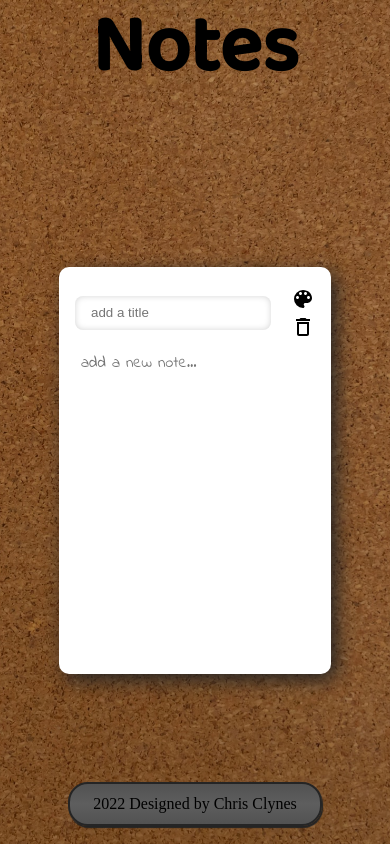
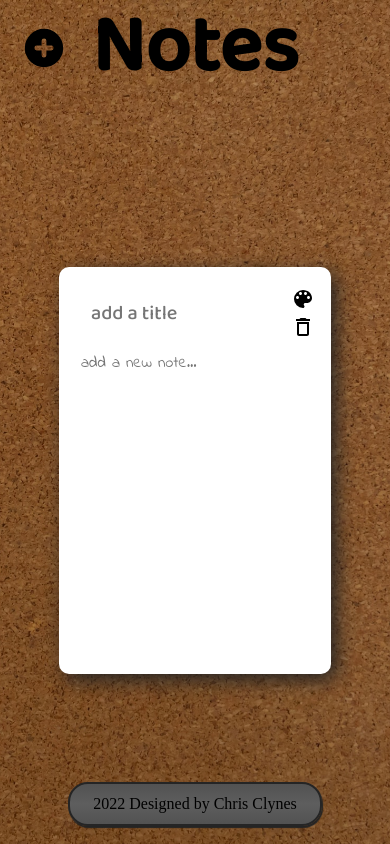
Before and after one commit to ChrisClynes/notes-app, a React (Create React App) app: page / in a window 390 px wide. Built offline with nearby package versions, Linux system fonts and the light colour scheme.

Commit message:
fixed all mobile formatting, sidebar button position on all screen sizes

```diff
--- a/src/components/Header/Header.css
+++ b/src/components/Header/Header.css
@@ -17,3 +17,11 @@
     font-size: 5rem;
     font-weight: 600;
 }
+
+@media screen and (max-width: 350px) {
+    .app__title {
+        font-family: 'Baloo 2', cursive;
+        font-size: 3.5rem;
+        font-weight: 600;
+    }
+}
--- a/src/components/Sidebar/Sidebar.css
+++ b/src/components/Sidebar/Sidebar.css
@@ -3,6 +3,7 @@
     height: 100%;
     display: flex;
     flex-direction: row;
+    position: relative;
 
 }
 
@@ -13,7 +14,7 @@
     float: left;
     justify-content: center;
     align-items: center;
-    background-image: linear-gradient(to right, rgba(58, 58, 58, 0.945) , rgba(141, 141, 141, 0.808));
+    background-image: linear-gradient(to right, rgba(139, 139, 139, 0.897) , rgba(172, 172, 172, 0.767));
     border-right: 3px solid rgba(12, 12, 12, 0.938);
 }
 
@@ -82,7 +83,65 @@
 }
 
 @media screen and (max-width:650px) {
+
     .app__sidebar_wrapper {
-        display: none;
+        position: absolute;
+        width: 60px;
+        height: 60px;
+        top: 20px;
+        left: 10px;
+        display: flex;
+        align-items: center;
+        justify-content: center;
+        align-items: center;
+        z-index: 11;
+        }
+
+    .app__sidebar {
+        min-width: none;
+        background: none;
+        border: none;
+        display: flex;
+        float: none;
+        justify-content: center;
+        align-items: center;
+        position: relative;
+    }
+
+    .app__color_picker-wrapper {
+        width: 60px;
+        height: 200px;
+        display: flex;
+        align-items: center;
+        justify-content: center;
+        align-items: center;
+        position: absolute;
+        bottom: -10px;
+        left: 3px;
+        transform: translateY(100%);
+    }
+
+    .app__color_picker {
+        background: none;
+        border: none;
+    }
+
+    .colors {
+        margin: 0.5rem 0.25rem;
+        cursor: pointer;
+        height: 30px;
+        width: 30px;
+        border-radius: 100%;
     }
 }
+
+@media screen and (max-width: 350px) {
+    .app__sidebar_wrapper {
+        position: absolute;
+        width: 40px;
+        height: 60px;
+        top: 20px;
+        left: 0px;
+
+        }
+}
--- a/src/components/Sidebar/Sidebar.jsx
+++ b/src/components/Sidebar/Sidebar.jsx
@@ -14,7 +14,7 @@ const Sidebar = ({ sidebarExpand, setSidebarExpand, notes, setNotes, title}) =>
         const newNote = {
                 id: nanoid(),
                 title: "",
-                text: "add a new note...",
+                text: "",
                 date: new Date().toLocaleString(),
                 color: color
                 }
--- a/src/container/Notes/Notes.css
+++ b/src/container/Notes/Notes.css
@@ -45,7 +45,7 @@
     margin: 0;
 }
 
-.app__note-title {
+.app__note-title:active {
     width: 70%;
     height: 2rem;
     padding-right: 1rem;
@@ -54,7 +54,21 @@
     border-radius: 0.5rem;
     box-shadow: inset 0 0 6px rgba(0, 0, 0, 0.171);
     border: none;
+    font-family: 'Baloo 2', cursive;
+    font-size: 1.5rem;
+    outline: none;
+    border: none;
+}
 
+.app__note-title {
+    width: 70%;
+    height: 2rem;
+    padding-right: 1rem;
+    padding-left: 1rem;
+    border: none;
+    font-family: 'Baloo 2', cursive;
+    font-size: 1.5rem;
+    background-color: transparent;
 }
 
 .app__note-buttons {
@@ -152,6 +166,21 @@
 
         }
 
+        .app__note_color-picker{
+            width: 220px;
+            height: 60px;
+            top: -30px;
+            left: 18px;
+        }
+        .noteColors {
+            margin: 0.5rem 0.5rem;
+            cursor: pointer;
+            border: none;
+            height: 26px;
+            width: 26px;
+            border-radius: 100%;
+        }
+
         .app__note-content {
             padding: 0.5rem 1rem 1rem 1rem;
             margin: 0rem 0rem 1rem 0rem;
@@ -176,4 +205,8 @@
             padding-top: 4px;
 
         }
+
+        .app__note-title {
+            font-size: 1.25rem;
+        }
     }
--- a/src/container/Notes/Notes.jsx
+++ b/src/container/Notes/Notes.jsx
@@ -1,6 +1,6 @@
 import React, { useState } from 'react';
 import { MdOutlineDeleteOutline, MdColorLens } from 'react-icons/md';
-import { nanoid } from 'nanoid';
+
 
 import './Notes.css';
 
@@ -63,7 +63,7 @@ const Notes = ({ setNotes, notes, title, text, date, color, componentId }) => {
                 </div>
             )}
             <div className="app__note-header">
-                <input type="text" className="app__note-title" value={title} placeholder='add a title' onChange={(e) => handleUpdateNote("title", e.target.value, componentId)}/>
+                <input type="text" className="app__note-title" value={title} placeholder="add a title" onChange={(e) => handleUpdateNote("title", e.target.value, componentId)}/>
                 <div className="app__note-buttons">
                     <MdColorLens size={24} onClick={() => {handleNoteColortoggle(componentId)}}/>
                     <MdOutlineDeleteOutline size={24} onClick={() => {handleDeleteNote(componentId)}}/>
```
